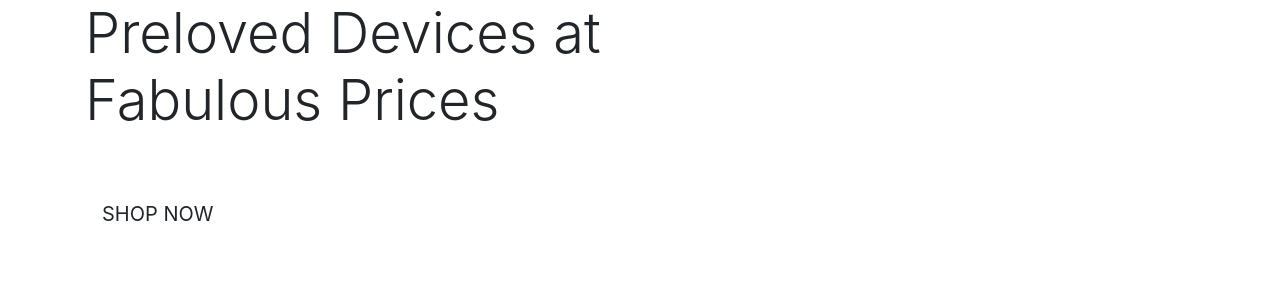
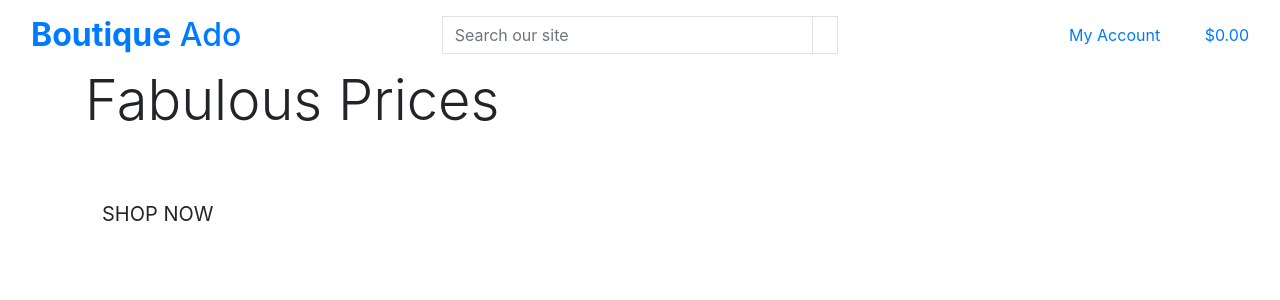
Before and after one commit to MaejorS/project5, a Django app: page / in a window 1280 px wide. Shown: the top 300 px of the page. Run offline with Django 3.2, Linux system fonts and the light colour scheme; some libraries are stand-ins or nearby versions.

Commit message:
Add main page header to base.html

```diff
--- a/templates/base.html
+++ b/templates/base.html
@@ -2,6 +2,7 @@
 
 <!doctype html>
 <html lang="en">
+
 <head>
 
   {% block meta %}
@@ -14,27 +15,94 @@
   {% endblock %}
 
   {% block corecss %}
-      <link rel="stylesheet" href="https://cdn.jsdelivr.net/npm/bootstrap@4.6.2/dist/css/bootstrap.min.css" integrity="sha384-xOolHFLEh07PJGoPkLv1IbcEPTNtaed2xpHsD9ESMhqIYd0nLMwNLD69Npy4HI+N" crossorigin="anonymous">
+  <link rel="stylesheet" href="https://stackpath.bootstrapcdn.com/bootstrap/4.4.1/css/bootstrap.min.css"
+    integrity="sha384-Vkoo8x4CGsO3+Hhxv8T/Q5PaXtkKtu6ug5TOeNV6gBiFeWPGFN9MuhOf23Q9Ifjh" crossorigin="anonymous">
   {% endblock %}
 
   {% block extra_css %}
   {% endblock %}
 
   {% block corejs %}
-      <script src="https://cdn.jsdelivr.net/npm/jquery@3.5.1/dist/jquery.slim.min.js" integrity="sha384-DfXdz2htPH0lsSSs5nCTpuj/zy4C+OGpamoFVy38MVBnE+IbbVYUew+OrCXaRkfj" crossorigin="anonymous"></script>
-      <script src="https://cdn.jsdelivr.net/npm/popper.js@1.16.1/dist/umd/popper.min.js" integrity="sha384-9/reFTGAW83EW2RDu2S0VKaIzap3H66lZH81PoYlFhbGU+6BZp6G7niu735Sk7lN" crossorigin="anonymous"></script>
-      <script src="https://cdn.jsdelivr.net/npm/bootstrap@4.6.2/dist/js/bootstrap.min.js" integrity="sha384-+sLIOodYLS7CIrQpBjl+C7nPvqq+FbNUBDunl/OZv93DB7Ln/533i8e/mZXLi/P+" crossorigin="anonymous"></script>
-      <script src="https://cdn.jsdelivr.net/npm/jquery@3.5.1/dist/jquery.slim.min.js" integrity="sha384-DfXdz2htPH0lsSSs5nCTpuj/zy4C+OGpamoFVy38MVBnE+IbbVYUew+OrCXaRkfj" crossorigin="anonymous"></script>
-      <script src="https://cdn.jsdelivr.net/npm/bootstrap@4.6.2/dist/js/bootstrap.bundle.min.js" integrity="sha384-Fy6S3B9q64WdZWQUiU+q4/2Lc9npb8tCaSX9FK7E8HnRr0Jz8D6OP9dO5Vg3Q9ct" crossorigin="anonymous"></script>
+  <script src="https://cdn.jsdelivr.net/npm/jquery@3.5.1/dist/jquery.min.js"
+    integrity="sha256-9/aliU8dGd2tb6OSsuzixeV4y/faTqgFtohetphbbj0=" crossorigin="anonymous"></script>
+  <script src="https://cdn.jsdelivr.net/npm/popper.js@1.16.0/dist/umd/popper.min.js"
+    integrity="sha384-Q6E9RHvbIyZFJoft+2mJbHaEWldlvI9IOYy5n3zV9zzTtmI3UksdQRVvoxMfooAo"
+    crossorigin="anonymous"></script>
+  <script src="https://stackpath.bootstrapcdn.com/bootstrap/4.4.1/js/bootstrap.min.js"
+    integrity="sha384-wfSDF2E50Y2D1uUdj0O3uMBJnjuUD4Ih7YwaYd1iqfktj0Uod8GCExl3Og8ifwB6"
+    crossorigin="anonymous"></script>
   {% endblock %}
 
   {% block extra_js %}
   {% endblock %}
 
-    <title>Staff Sale Portal {% block extra_title %}{% endblock %}</title>
+  <title>Boutique Ado {% block extra_title %}{% endblock %}</title>
 </head>
+
 <body>
-    <header class="container-fluid fixed-top"></header>
+  <header class="container-fluid fixed-top">
+    <div id="topnav" class="row bg-white pt-lg-2 d-none d-lg-flex">
+      <div class="col-12 col-lg-4 my-auto py-1 py-lg-0 text-center text-lg-left">
+        <a href="{% url 'home' %}" class="nav-link main-logo-link">
+          <h2 class="logo-font text-black my-0"><strong>Boutique</strong> Ado</h2>
+        </a>
+      </div>
+      <div class="col-12 col-lg-4 my-auto py-1 py-lg-0">
+        <form method="GET" action="">
+          <div class="input-group w-100">
+            <input class="form-control border border-black rounded-0" type="text" name="q"
+              placeholder="Search our site">
+            <div class="input-group-append">
+              <button class="form-control btn btn-black border border-black rounded-0" type="submit">
+                <span class="icon">
+                  <i class="fas fa-search"></i>
+                </span>
+              </button>
+            </div>
+          </div>
+        </form>
+      </div>
+      <div class="col-12 col-lg-4 my-auto py-1 py-lg-0">
+        <ul class="list-inline list-unstyled text-center text-lg-right my-0">
+          <li class="list-inline-item dropdown">
+            <a class="text-black nav-link" href="#" id="user-options" data-toggle="dropdown" aria-haspopup="true"
+              aria-expanded="false">
+              <div class="text-center">
+                <div><i class="fas fa-user fa-lg"></i></div>
+                <p class="my-0">My Account</p>
+              </div>
+            </a>
+            <div class="dropdown-menu border-0" aria-labelledby="user-options">
+              {% if request.user.is_authenticated %}
+              {% if request.user.is_superuser %}
+              <a href="" class="dropdown-item">Product Management</a>
+              {% endif %}
+              <a href="" class="dropdown-item">My Profile</a>
+              <a href="{% url 'account_logout' %}" class="dropdown-item">Logout</a>
+              {% else %}
+              <a href="{% url 'account_signup' %}" class="dropdown-item">Register</a>
+              <a href="{% url 'account_login' %}" class="dropdown-item">Login</a>
+              {% endif %}
+            </div>
+          </li>
+          <li class="list-inline-item">
+            <a class="{% if grand_total %}text-info font-weight-bold{% else %}text-black{% endif %} nav-link" href="">
+              <div class="text-center">
+                <div><i class="fas fa-shopping-bag fa-lg"></i></div>
+                <p class="my-0">
+                  {% if grand_total %}
+                    ${{ grand_total|floatformat:2 }}
+                  {% else %}
+                    $0.00
+                  {% endif %}
+                </p>
+              </div>
+            </a>
+          </li>
+        </ul>
+      </div>
+    </div>
+  </header>
 
   {% if messages %}
   <div class="message-container"></div>
@@ -49,6 +117,6 @@
   {% block postloadjs %}
   {% endblock %}
 
+</body>
 
-  </body>
 </html>
```
Lines whose indentation alone changed are shown as unchanged.
